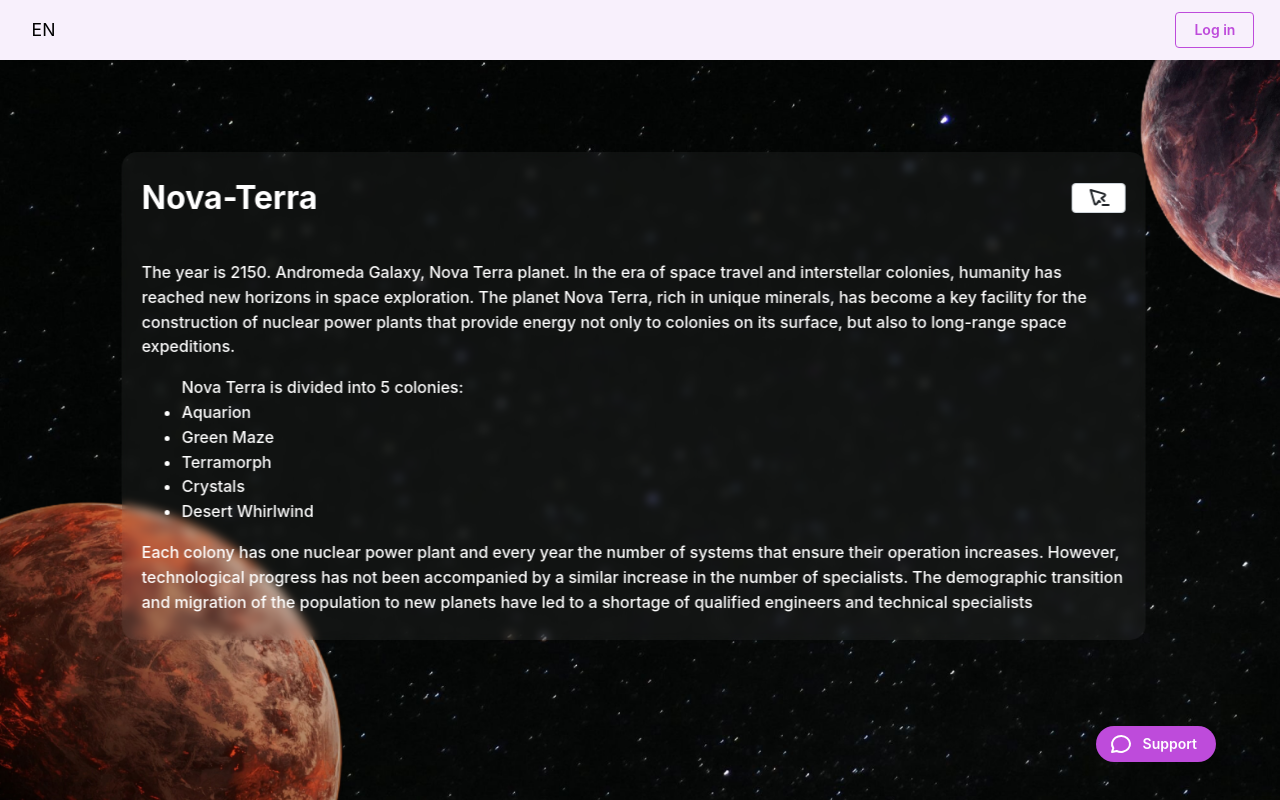
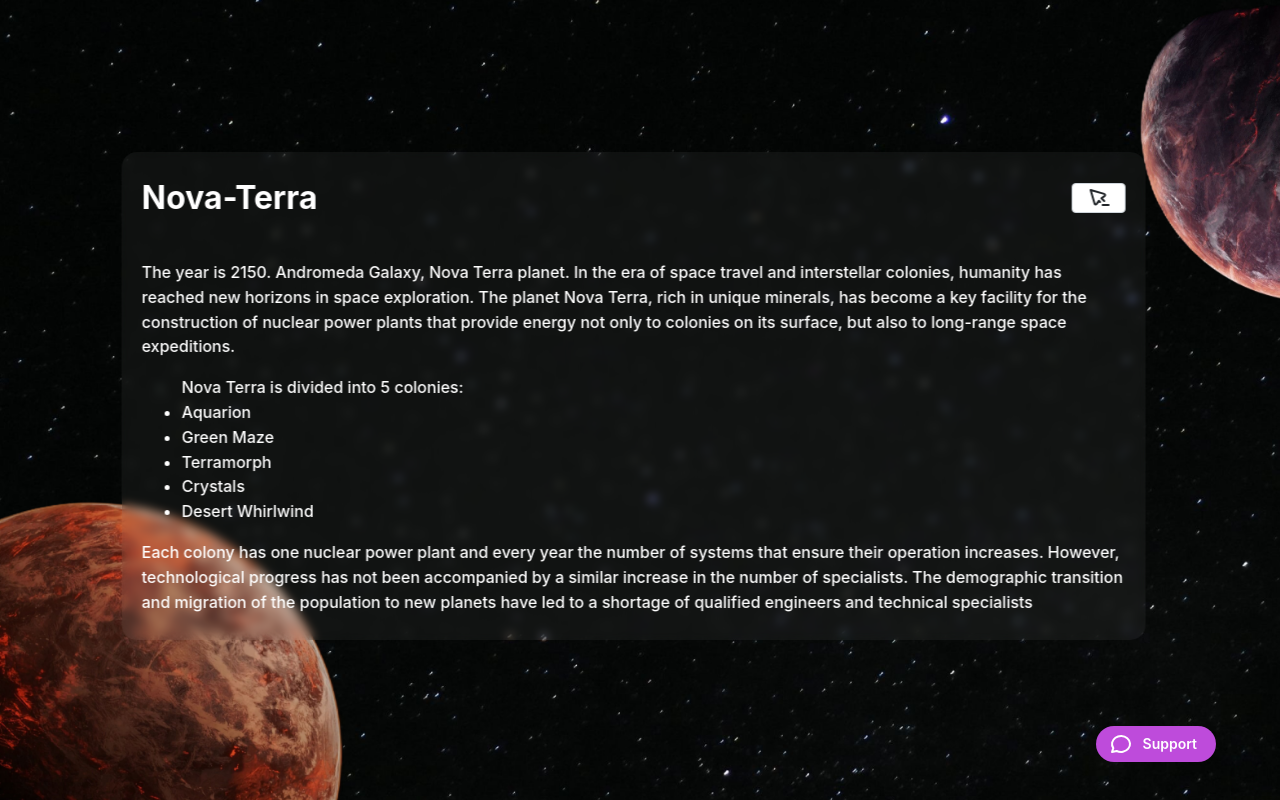
Before and after one commit to Tifftal/AtomHack-Final-frontend, a React (Vite) app: page / in a window 1280 px wide. Built offline with nearby package versions, Linux system fonts and the light colour scheme.

Commit message:
Deleted auth and navbar

```diff
--- a/src/app/App.tsx
+++ b/src/app/App.tsx
@@ -18,12 +18,12 @@ function App() {
   return (
     <MantineProvider theme={theme}>
       <BrowserRouter>
-        <Navbar />
+        {/* <Navbar /> */}
         {!isDraftOpen && <ChatBtn setOpen={setIsDraftOpen}/>}
         {isDraftOpen && <Chat toggleReport={setIsDraftOpen} />}
         <Routes>
-          <Route path='/auth' element={<Auth />} />
-          <Route path='/registration' element={<Registration />} />
+          {/* <Route path='/auth' element={<Auth />} /> */}
+          {/* <Route path='/registration' element={<Registration />} /> */}
           <Route path='/' element={<MainPage />} />
           <Route path='*' element={<NotFound />} />
         </Routes>
```
Also changed, not shown: 2 other files (tests, documents, lock files or other folders).
